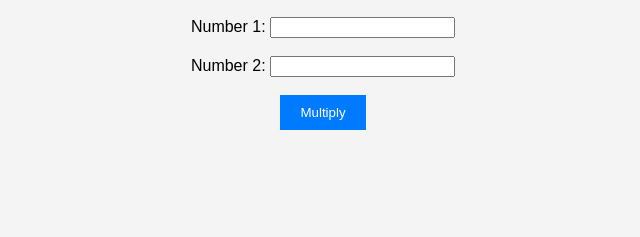
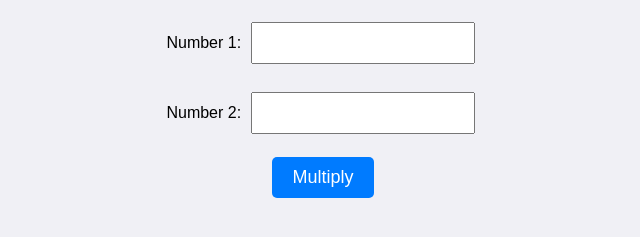
Before and after one commit to mn2tech/FastAPI-Multiplication, a plain HTML site: page index.html in a window 1280 px wide. Shown: the part 79-316 px from the top of the page, without its empty margins (317-957 px from the left). Drawn offline with Linux system fonts and the light colour scheme.

Commit message:
Modifies styles.css

```diff
--- a/styles.css
+++ b/styles.css
@@ -1,8 +1,15 @@
 body {
     font-family: Arial, sans-serif;
-    background-color: #f4f4f4;
+    background-color: #f0f0f5;
     text-align: center;
     padding: 20px;
+}
+
+input {
+    width: 200px;
+    padding: 10px;
+    margin: 5px;
+    font-size: 16px;
 }
 
 button {
@@ -10,9 +17,17 @@ button {
     color: white;
     border: none;
     padding: 10px 20px;
+    font-size: 18px;
     cursor: pointer;
+    border-radius: 5px;
 }
 
 button:hover {
     background-color: #0056b3;
 }
+
+#result {
+    font-size: 20px;
+    font-weight: bold;
+    margin-top: 10px;
+}
```
